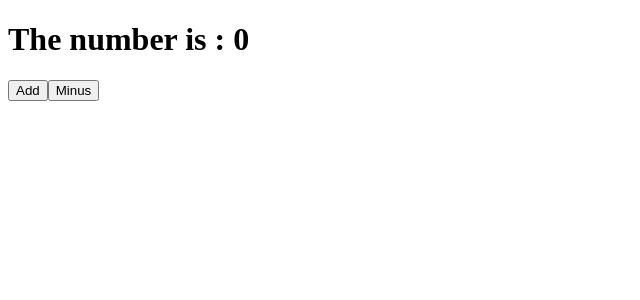
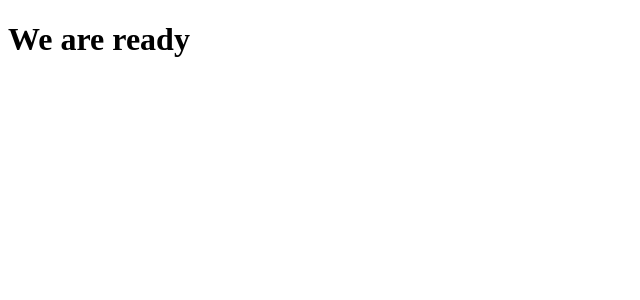
Before and after one commit to SeoMoonk/react_clone_coding, a React (Create React App) app: page / in a window 1280 px wide. Shown: the top 300 px of the page, without its empty margins (0-640 px from the left). Built offline with nearby package versions, Linux system fonts and the light colour scheme.

Commit message:
movieApp start

```diff
--- a/src/App.js
+++ b/src/App.js
@@ -2,86 +2,32 @@ import React from 'react';
 
 class App extends React.Component {
 
-    constructor(props) {
-        super(props);
-        console.log('constructor');
-    }
-
-    //state : 상태를 저장하는 용도로 사용되며, 클래스형 컴포넌트를 사용하는 이유이기도 하다.
+    //https://yts.mx/api/v2/movie_details.json?movie_id=10
     state = {
-        count: 0,
+        isLoading: true,
+        movies: [],
     };
 
-    add = () => {
-
-        console.log('add');
-
-        //V1: Solution => setState를 사용하면 값을 변경할 수 있고, render()가 수행된다.
-        //this.setState({count: this.state.count + 1});/
-
-        //V2 : current 인자를 받아 객체를 받환하는 함수를 작성.
-        this.setState(current => ({
-            count: current.count + 1,
-        }));
-    }
-
-    minus = () => {
-
-        console.log('minus');
-        /*
-            //리액트는 state를 직접 변경하는 코드를 허용하지 않는다.
-            this.state.count --;
-
-            console.log(this.state.count);
-            // 리액트는 state가 변경되면 render() 함수를 다시 실행하여 변경된 state를 화면에 출력하지만,
-            // state를 직접 변경하는 경우에는 render() 함수를 다시 실행하지 않는다.
-        */
-
-        //V1: Solution => setState를 사용하면 값을 변경할 수 있고, render()가 수행된다.
-        //this.setState({count: this.state.count - 1});
-
-        //V2 : current 인자를 받아 객체를 받환하는 함수를 작성.
-        // => 직접 코드를 작성하여 state를 업데이트 하는 방법은 좋지 않다. (성능 문제, current를 사용하는 이유)
-        this.setState(current => ({
-            count: current.count - 1,
-        }));
-    }
-
-    //연결 완료되었을 때? mount가 무엇?
+    //state 컴포넌트가 처음 마운트(생성?) 되었을 때, 처음 상태는 true(로딩중) 일 것이다.
+    //마운트 되고 6초 후에, isLoading의 상태가 false(로딩 완료)로 변경되도록 한다.
     componentDidMount() {
-        console.log ('component rendered');
-    }
-
-    //Update로 분류한 생명주기 함수.
-    //화면이 업데이트 되면 실행되며, 버튼을 눌렀을 때 render() 다음으로 수행된다.
-    // setState() => render() => componentDidUpdate()
-    componentDidUpdate() {
-        console.log ('Update~~');
-    }
-
-    //Unmount로 분류한 생명주기 함수.
-    //컴포넌트가 죽을 때를 Unmount라고 하며, 이 때 수행된다.
-    componentWillUnmount() {
-        console.log ('Good bye.');
+        setTimeout(() => {
+            this.setState({isLoading:false});
+        },6000);
     }
 
     render() {
-        //실행 순서 : constructor() => render() => componentDidMount()
-        // ====> 이들을 " *Mount로 분류한* 생명주기 함수" 라고 부른다.
-        console.log("Rendering!!");
 
-        //함수형 컴포넌트는 return 문이 JSX를 반환하지만,
-        //클래스형 컴포넌트는 render() 함수가 JSX(JavaScript as XML) 를 반환한다.
+        const { isLoading } = this.state;
 
         return (
             <div>
-                <h1>The number is : {this.state.count} </h1>
-                <button onClick={this.add}> Add </button>
-                <button onClick={this.minus}> Minus </button>
+                {/* 마운트 -> 로딩중 -> 6초후 -> 로딩 완료 */}
+                <h1>{isLoading ? 'Loading ...' : 'We are ready'}</h1>
             </div>
+
         );
     }
-
 }
 
 export default App;
```
Also changed, not shown: src/AppOld2.js (added, +88 -0 lines).
